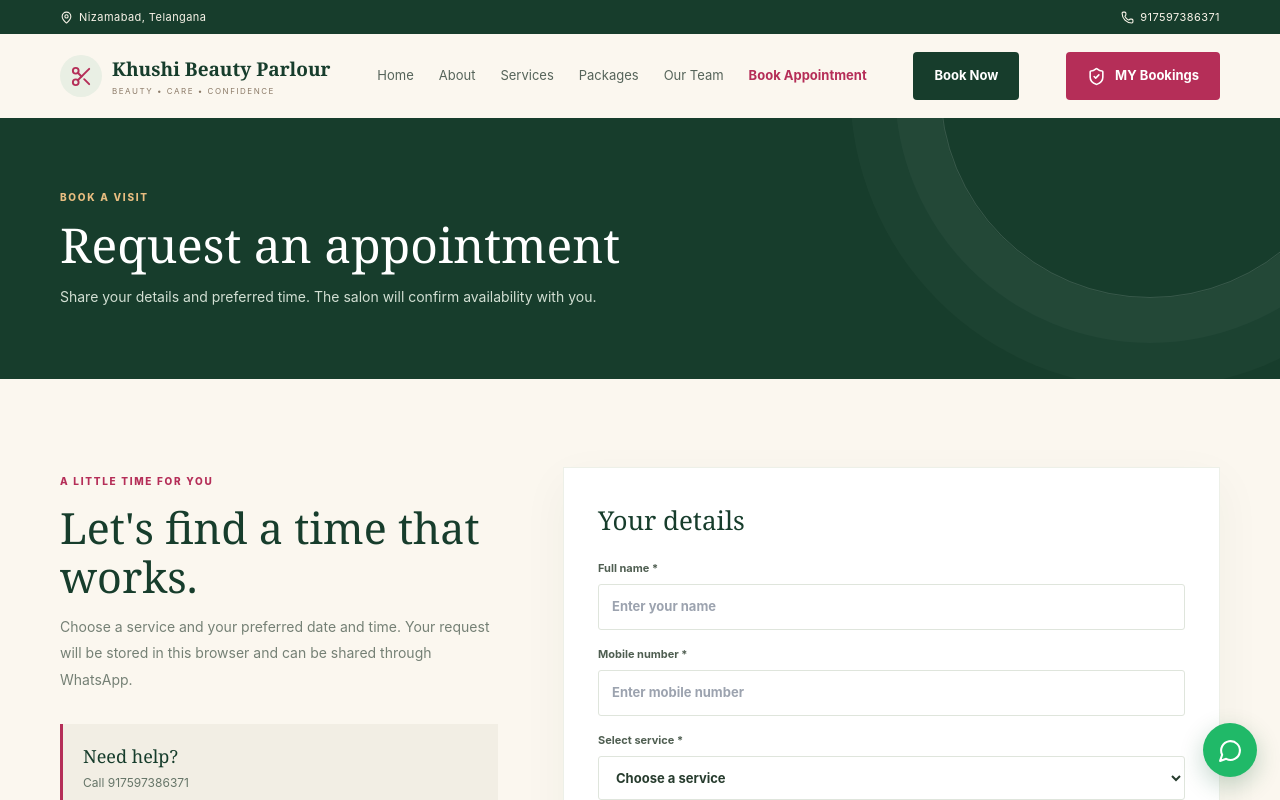
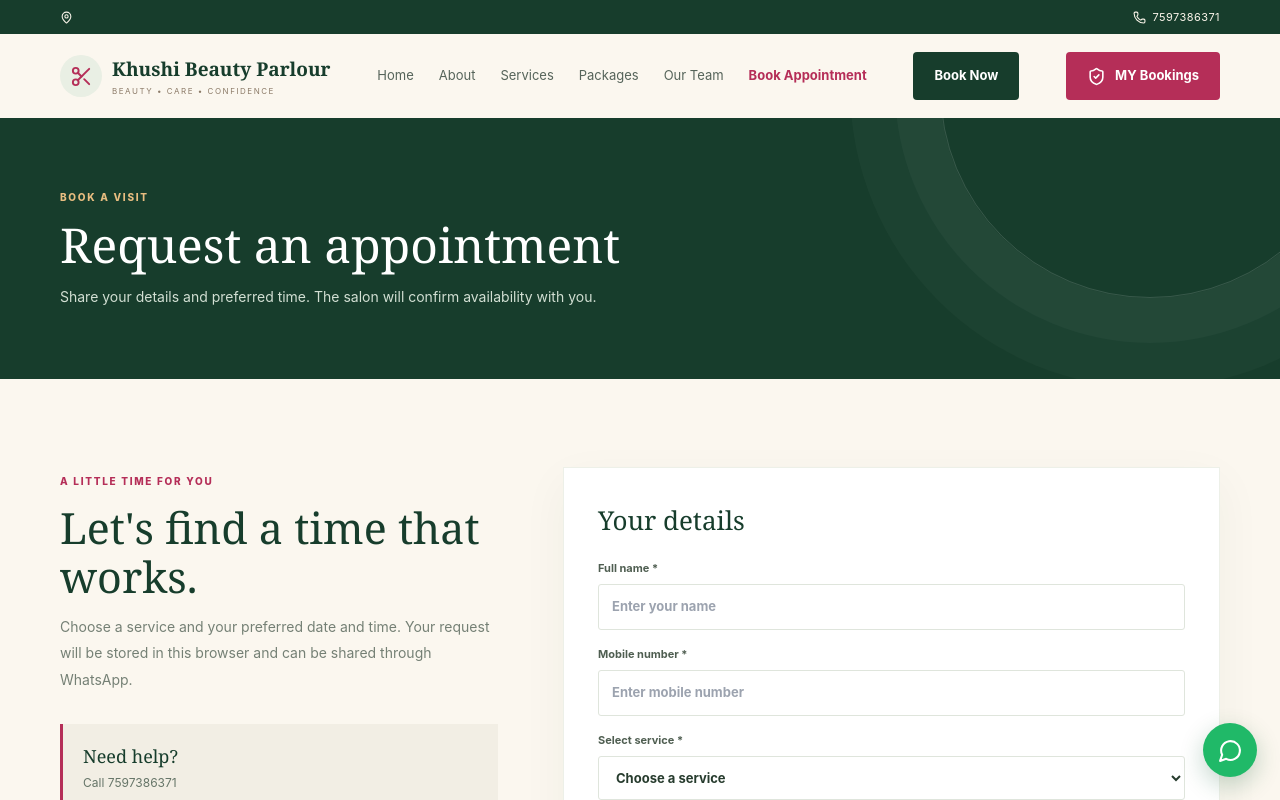
Before and after one commit to naveenkumawat2211-web/Parlour-Website, a React (Vite) app: page /book in a window 1280 px wide. Shown: the top 800 px of the page. Built offline with nearby package versions, Linux system fonts and the light colour scheme.

Commit message:
Number update

```diff
--- a/src/data/seed.js
+++ b/src/data/seed.js
@@ -1,9 +1,9 @@
 export const SALON = {
   name: "Khushi Beauty Parlour",
-  city: "Nizamabad, Telangana",
-  contactPerson: "Prerana Kumawat",
-  phone: "917597386371",
-  whatsapp: "917597386371",
+  phone: "7597386371", // Apna sahi phone number yahan daalein
+  whatsapp: "917597386371", // Aage 91 laga kar likhein
+  address: "Gudha Gorji, Rajasthan",
+  timing: "10:00 AM - 07:00 PM",
 };
 
 export const initialServices = [
```
Also changed, not shown: src/pages/MyBookings.jsx (line endings or trailing spaces).
